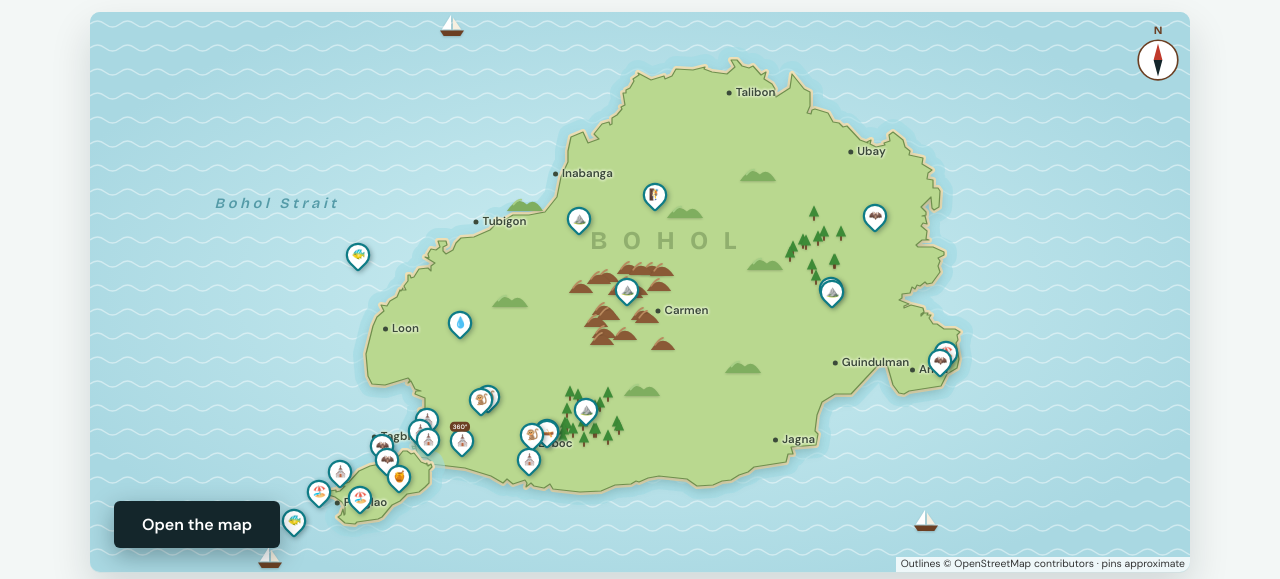
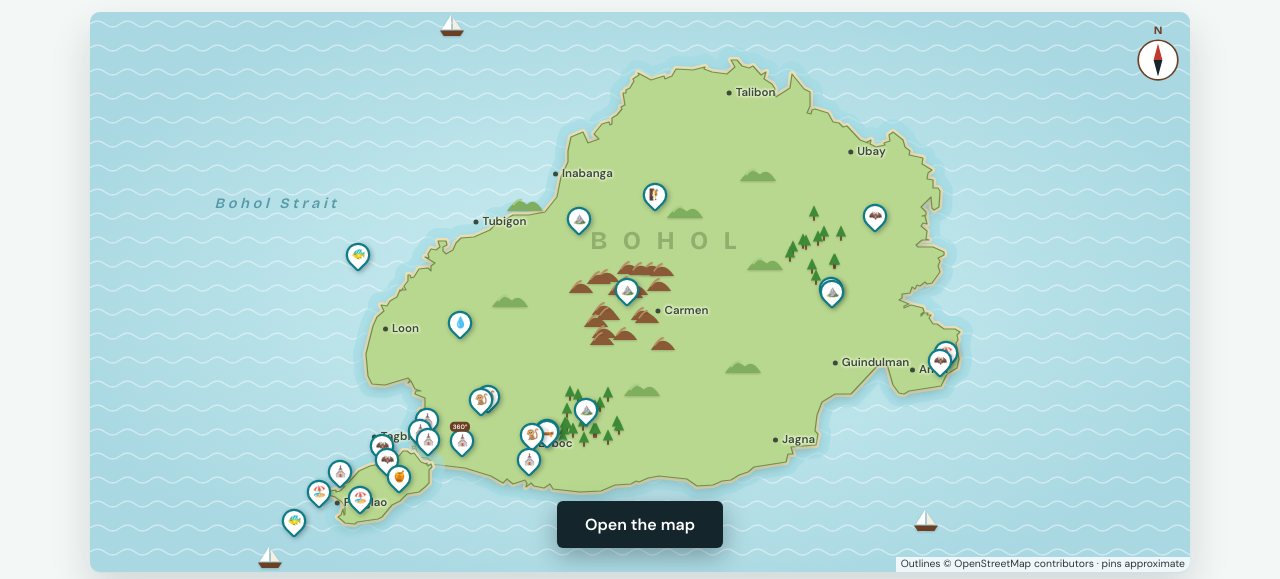
Before and after one commit to dewdew-del/tan-aw-bohol, a website with bundled scripts: page index.html in a window 1280 px wide. Shown: the part 1560-2139 px from the top of the page. Built offline with nearby package versions, Linux system fonts and the light colour scheme; no server answers.

Commit message:
style: centre the Open the map button

```diff
--- a/css/style.css
+++ b/css/style.css
@@ -236,3 +236,6 @@ label { font-size: .85rem; color: var(--muted); display: grid; gap: 4px; }
 .nav-hidden .top { transform: translateY(-100%); }
 .nav-hidden .banner { transform: translateY(-59px); }
 @media (prefers-reduced-motion: reduce) { .top, .banner { transition: none; } }
+/* "Open the map" centred at the bottom of the preview */
+.open-map { left: 50%; transform: translateX(-50%); }
+.preview:hover .open-map, .preview:focus-visible .open-map { transform: translateX(-50%); }
```
